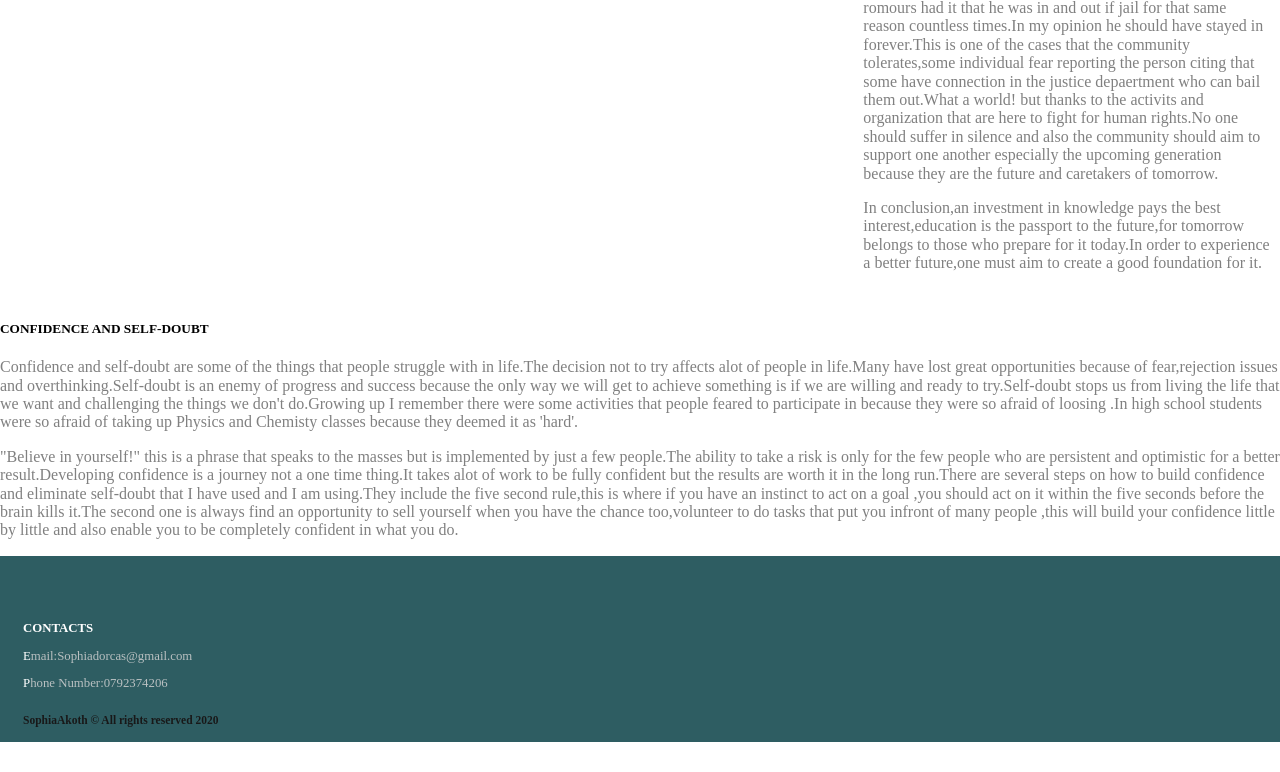
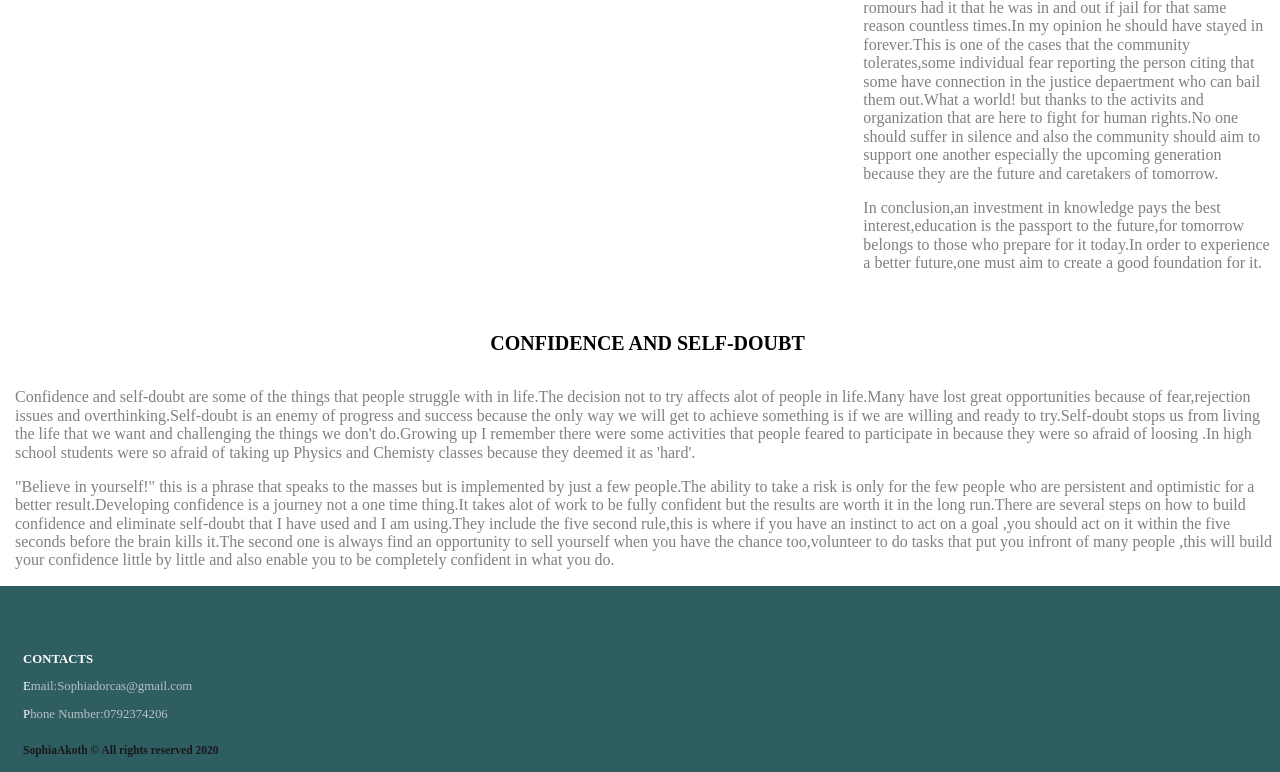
Before and after one commit to Sophia-Akoth/Navigating-my-journey, a plain HTML site: page index.html in a window 1280 px wide. Shown: the part 2160-2932 px from the top of the page. Before the commit the page ends 2902 px from the top, so only its background shows below. Drawn offline with Linux system fonts and the light colour scheme.

Commit message:
final piece css

```diff
--- a/css/style.css
+++ b/css/style.css
@@ -82,6 +82,17 @@ h2{
 	text-align: center;
 
 }
+h5{
+	text-align: center;
+	font-size: 20px;
+	padding-bottom: 0px;
+}
+.csd{
+	padding-left: 15px;
+	padding-top: 0;
+
+}
+
 #intro{
 	text-align: center;
 }
```
